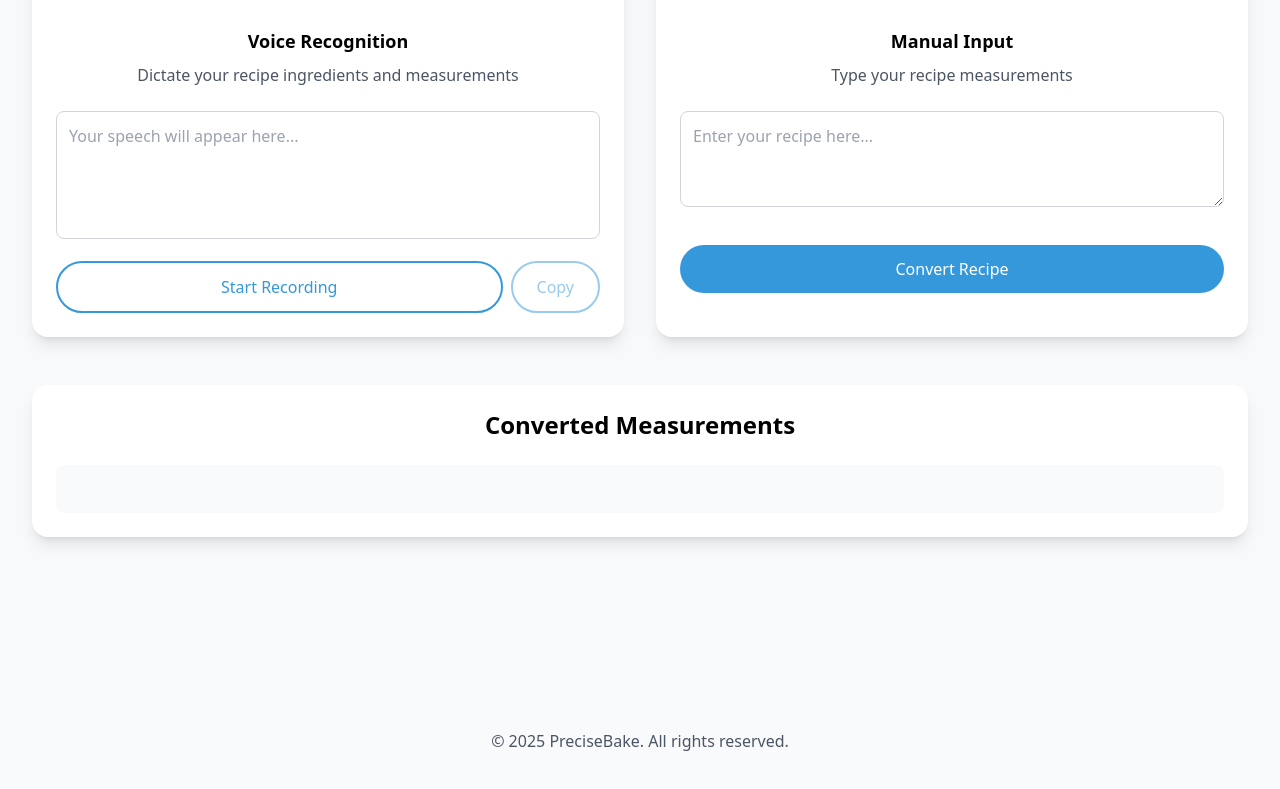
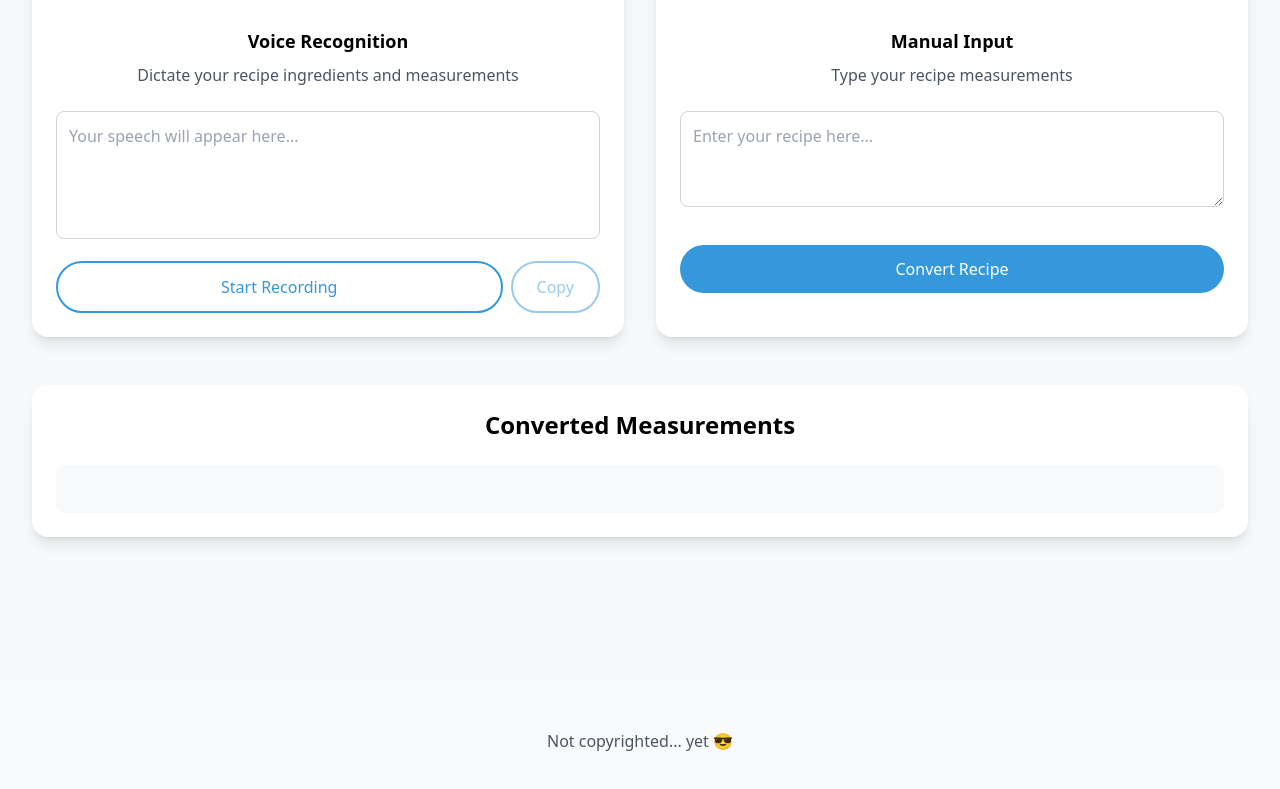
Before and after one commit to HarshaVardhan-AS/precisebake_frontend, a React (Vite) app: page / in a window 1280 px wide. Shown: the part 333-1122 px from the top of the page. Built offline with nearby package versions, Linux system fonts and the light colour scheme; a web font is replaced by a local one.

Commit message:
Update App.tsx

```diff
--- a/src/App.tsx
+++ b/src/App.tsx
@@ -279,7 +279,7 @@ const copyTranscription = () => {
       <footer className="bg-gray-50 mt-24">
         <div className="max-w-7xl mx-auto px-4 sm:px-6 lg:px-8 py-12">
           <div className="text-center text-gray-600">
-            <p>© 2025 PreciseBake. All rights reserved.</p>
+            <p>Not copyrighted... yet 😎</p>
           </div>
         </div>
       </footer>
```
